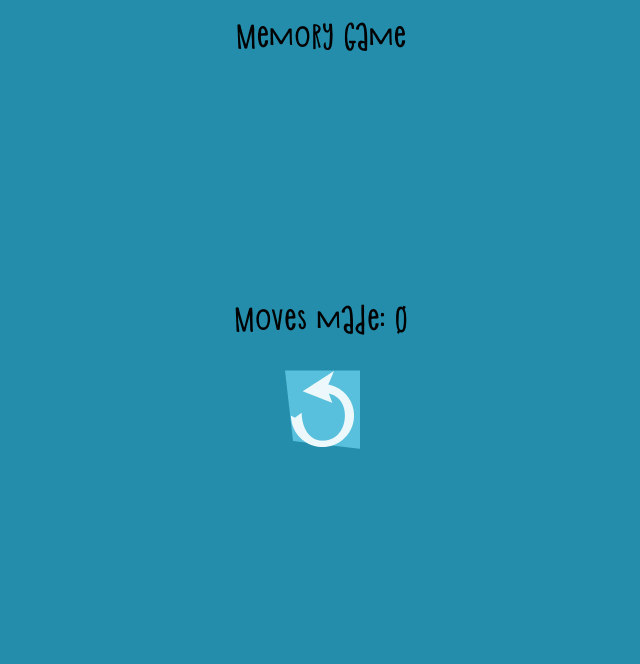
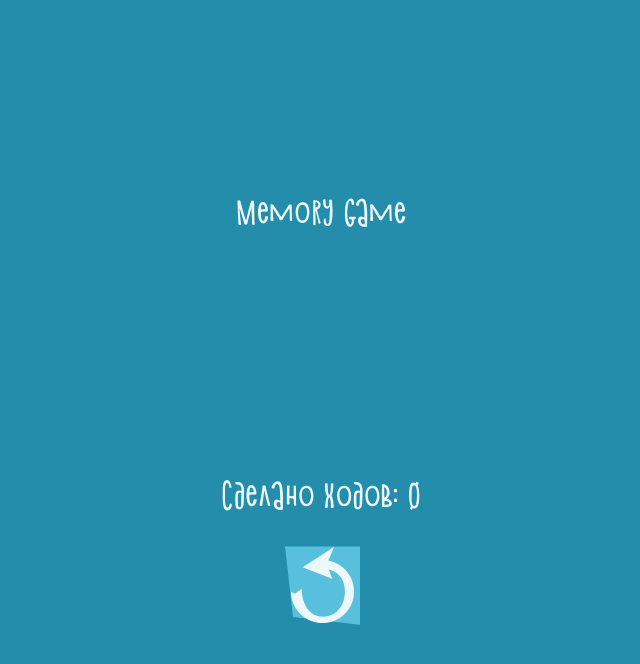
Before and after one commit to delioncourts/charity-project, a React (Vite) app: page /game in a window 1280 px wide. Shown: the top 664 px of the page, without its empty margins (318-958 px from the left). Built offline with nearby package versions, Linux system fonts and the light colour scheme.

Commit message:
fix: Maria suggestion in card

```diff
--- a/src/components/app/card.jsx
+++ b/src/components/app/card.jsx
@@ -9,7 +9,7 @@ const Card = ({ card, cover, handleCompare, flipped }) => {
   return (
     <div className={styles.card}>
       <div className={`${flippedCard}`}>
-        <img className={styles.front} src={card.src} alt="card front"></img>
+        <img className={styles.front} src={card.src} alt="карточка"></img>
         <img
           className={styles.cover}
           src={cover}
--- a/src/components/app/card.module.css
+++ b/src/components/app/card.module.css
@@ -5,6 +5,8 @@
 .card .front {
   transform: rotateY(90deg);
   position: absolute;
+  background-color: #fff;
+  padding: 18px;
 }
 
 .flipped .front {
--- a/src/pages/game-page/game-page.jsx
+++ b/src/pages/game-page/game-page.jsx
@@ -85,6 +85,7 @@ const GamePage = () => {
   return (
     <div className={styles.main}>
       <h1 className={styles.name}>Memory Game</h1>
+
       <div className={styles.cards_container}>
         {/* <div className={styles.white_rectangle}></div>
         <div className={styles.blue_rectangle}></div> */}
@@ -100,7 +101,7 @@ const GamePage = () => {
           />
         ))}
       </div>
-      <p className={styles.moves}>Moves made: {moves}</p>
+      <p className={styles.moves}>Сделано ходов: {moves}</p>
       <button className={styles.btn_start} onClick={shuffleCards}>
         <img src="../../../public/Vector.png"></img>
       </button>
--- a/src/pages/game-page/game-page.module.css
+++ b/src/pages/game-page/game-page.module.css
@@ -1,18 +1,25 @@
 .main {
-  background-color: #238dab;
-  height: 100vh;
+    background-color: #238DAB;
+    min-height: 100vh;
+    display: flex;
+    flex-direction: column;
+    justify-content: center;
+    align-items: center;
 }
 
 .name {
   margin: 0;
   text-align: center;
   padding: 20px;
+  color: #ECF8FB;
 }
 
 .moves {
   text-align: center;
   font-size: 2rem;
+  color: #ECF8FB;
 }
+
 .cards_container {
   display: grid;
   justify-content: center;
@@ -23,6 +30,7 @@
   gap: 2rem;
   padding: 50px 0;
   padding-left: 100px;
+  max-width: 800px;
 }
 
 .btn_start {
```
